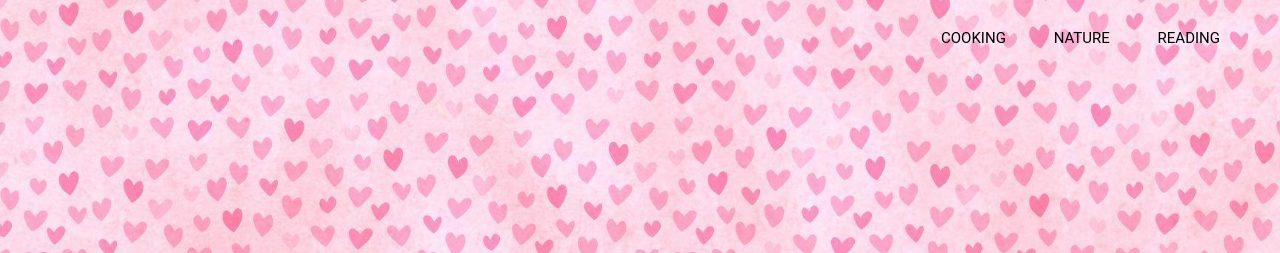
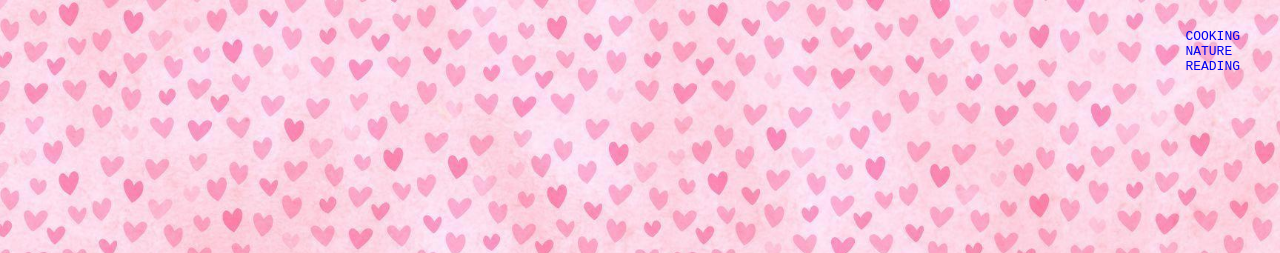
Before and after one commit to AparnaKothur/html-me-something, a plain HTML site: page html-me-something/index.html in a window 1280 px wide. Shown: the top 253 px of the page. Drawn offline with Linux system fonts and the light colour scheme; files whose address does not match are found by name.

Commit message:
final version of css

```diff
--- a/html-me-something/styles.css
+++ b/html-me-something/styles.css
@@ -1,7 +1,7 @@
 *
 {
     margin: 0;
-    padding : 0;
+    padding: 0;
 }
 header
 {
@@ -17,16 +17,14 @@ header
     margin-top: 30px;
 
 }
-.main-nav li{
+.main-nav li a{
     display: inline-block;
-}
-.main-nav li a{
-    color:black;
-    text-decoration: none;
-    padding: 5px 20px;
-    font-family: "Roboto",sans-serif;
-    font-size: 15px;
-}
+    margin-right: lem;
+
+    }
+.main-nav  a:hover {
+        background-color: blueviolet
+      }
 body{
     font-family: monospace;
 }
@@ -47,3 +45,10 @@ h1{
     text-align: center;
     margin-top: 275px;
 }
+/*.main-nav a:link, a:visited {
+    color:black;
+    padding: 5px 20px;
+    font-family: "Roboto",sans-serif;
+    background-color: pink;
+    font-size: 15px;
+      }*/
```
